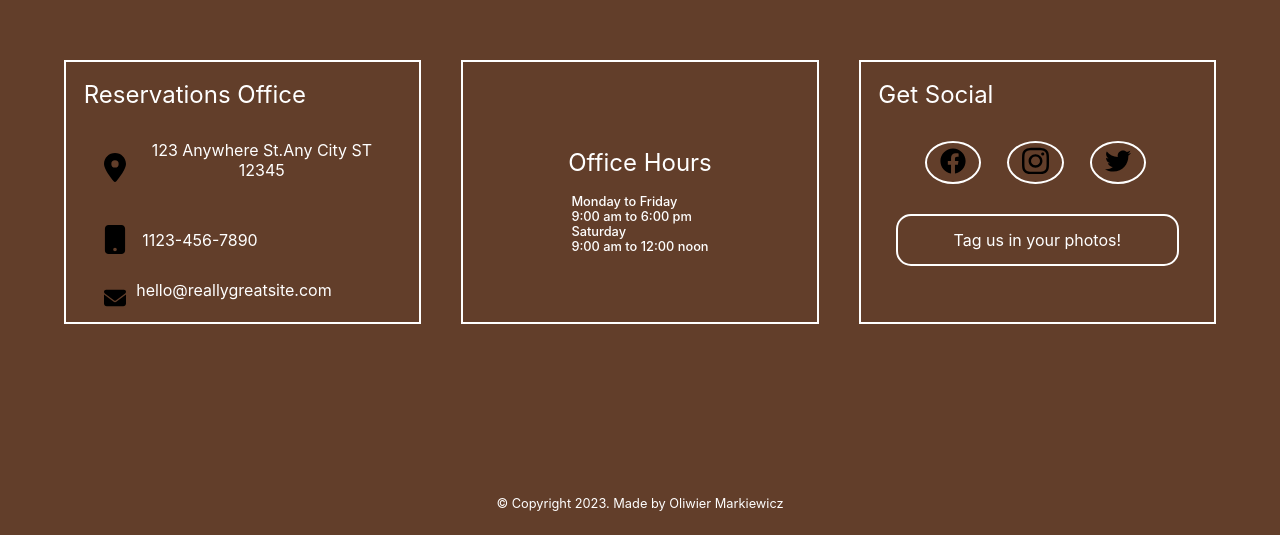
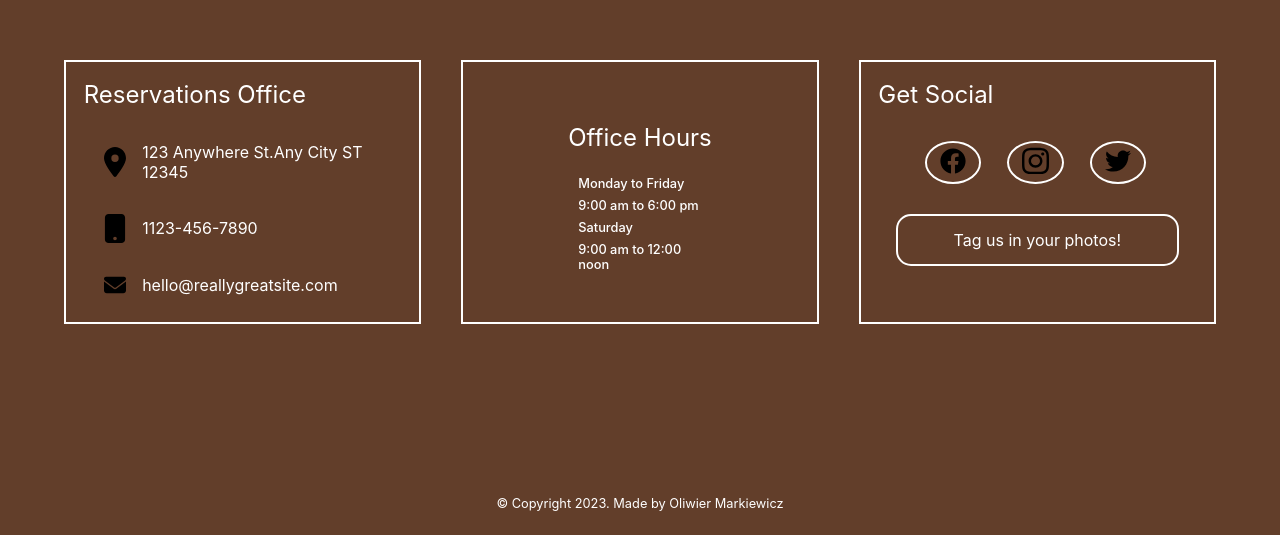
Before and after one commit to ol1mowski/Best_hotel.de, a React (Create React App) app: page /home in a window 1280 px wide. Shown: the part 5887-6422 px from the top of the page. Built offline with nearby package versions, Linux system fonts and the light colour scheme.

Commit message:
REPAIR FOOTER APPERANCE

```diff
--- a/src/components/Footer/Footer.js
+++ b/src/components/Footer/Footer.js
@@ -7,7 +7,7 @@ import twitter from '../../assets/icons/twitter.svg';
 import instagram from '../../assets/icons/instagram.svg';
 
 const Footer = () => {
-    return(
+    return (
         <div className={style.footer}>
             <h2 className={style.h2}>The Wellhall</h2>
             <div className={style.wrapper}>
@@ -17,8 +17,7 @@ const Footer = () => {
                         <div className={style.infoContainer}>
                             <div className={style.boxes}>
                                 <img src={location} alt='location logo' />
-                        <a href='https://www.google.com/maps/place/Nowy+Jork,+Stany+Zjednoczone/@40.6976312,-74.1444872,11z/data=!3m1!4b1!4m6!3m5!1s0x89c24fa5d33f083b:0xc80b8f06e177fe62!8m2!3d40.7127753!4d-74.0059728!16zL20vMDJfMjg2?hl=pl-PL&entry=ttu' target='_blank'>
-                            <span className={style.locationInfo}>123 Anywhere St.Any City ST 12345</span></a>
+                                <span className={style.locationInfo}>123 Anywhere St.Any City ST 12345</span>
                             </div>
                             <div className={style.boxes}>
                                 <img src={telephone} alt='telephone logo' />
@@ -26,9 +25,9 @@ const Footer = () => {
                             </div>
                             <div className={style.boxes}>
                                 <img src={mail} alt='mail logo' />
-                    <a href='mailto:hello@reallygreatsite.com'>
+
                                 <span className={style.locationInfo}>hello@reallygreatsite.com</span>
-                    </a>
+
                             </div>
                         </div>
                     </div>
--- a/src/components/Footer/Footer.module.scss
+++ b/src/components/Footer/Footer.module.scss
@@ -32,6 +32,7 @@
     }
     span, p, h2, h3 {
         color: #fff;
+        margin: 5%;
     }
 }
 
```
Lines whose indentation alone changed are shown as unchanged.
